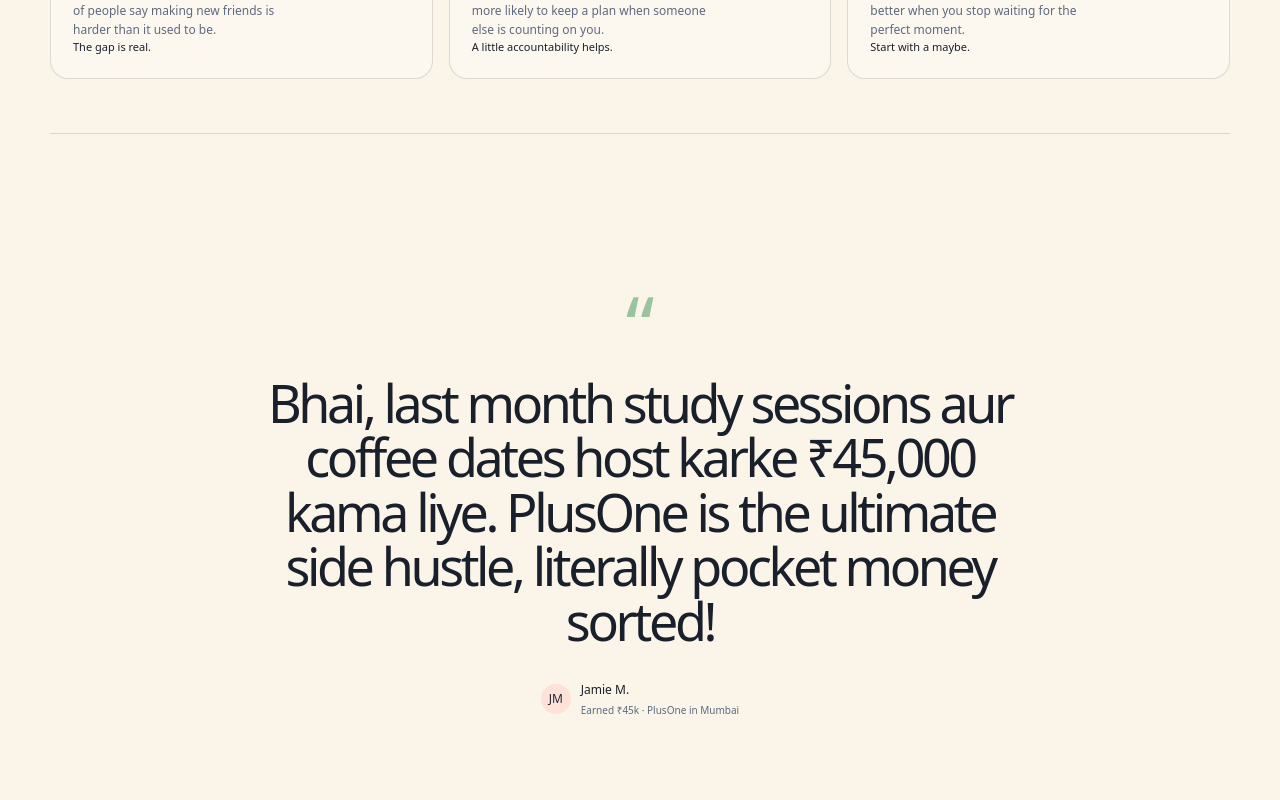
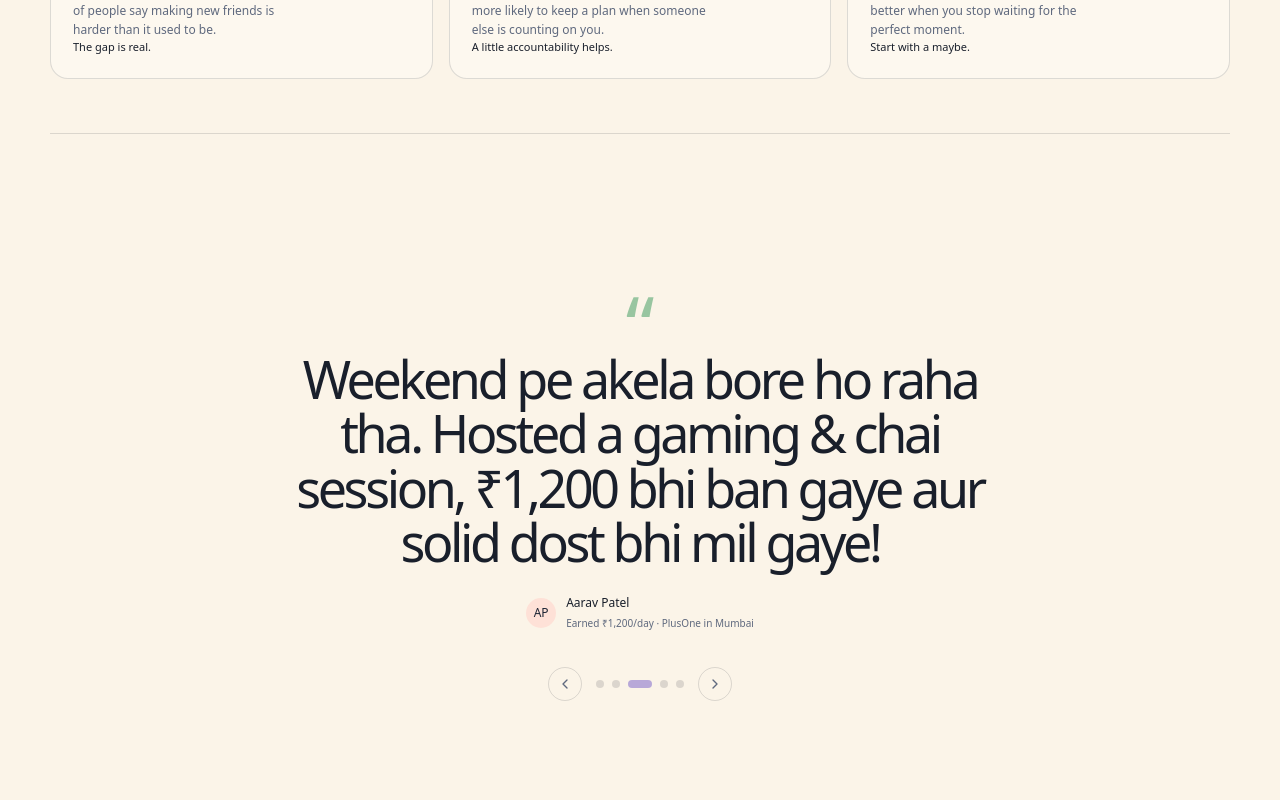
Before and after one commit to Aryan-Protein-Vala/PlusOne, a Next.js app in the folder plusone-app/: page / in a window 1280 px wide. Shown: the part 3580-4380 px from the top of the page. Built offline with nearby package versions, Linux system fonts and the light colour scheme; no server answers.

Commit message:
feat(landing): Indian reviewer names & fast auto-rotating bakchod review carousel

```diff
--- a/plusone-app/src/components/landing/PlusOneLanding.tsx
+++ b/plusone-app/src/components/landing/PlusOneLanding.tsx
@@ -10,6 +10,8 @@
   CalendarDays,
   Check,
   ChevronDown,
+  ChevronLeft,
+  ChevronRight,
   Compass,
   ExternalLink,
   Heart,
@@ -152,6 +154,146 @@
   )
 }
 
+const bakchodReviews = [
+  {
+    quote: "Bhai, last month study sessions aur street food tours host karke ₹45,000 kama liye. PlusOne is literal cheat code for pocket money, no cap!",
+    initials: "RM",
+    name: "Rohan Malhotra",
+    meta: "Earned ₹45k · PlusOne in Delhi NCR",
+  },
+  {
+    quote: "Group chat waalon ne firse ghost kar diya movie ke liye. Posted on PlusOne, 10 mins me chilling buddy mil gayi! Best app ever BC 🔥",
+    initials: "AV",
+    name: "Ananya Verma",
+    meta: "Found PlusOne in 10 mins · Bangalore",
+  },
+  {
+    quote: "Weekend pe akela bore ho raha tha. Hosted a gaming & chai session, ₹1,200 bhi ban gaye aur solid dost bhi mil gaye!",
+    initials: "AP",
+    name: "Aarav Patel",
+    meta: "Earned ₹1,200/day · PlusOne in Mumbai",
+  },
+  {
+    quote: "Concert jaana tha but single ticket pe weird lagta. Found a companion on PlusOne within 1 hour. Vibe matching top tier thi 💯",
+    initials: "PS",
+    name: "Priya Sharma",
+    meta: "Went to Concert · Pune",
+  },
+  {
+    quote: "Coding grindset chal raha tha, needed a study partner. PlusOne pe mast companion mila, plus pocket money sorted!",
+    initials: "VK",
+    name: "Vikram Kapoor",
+    meta: "Earned ₹28k/month · Hyderabad",
+  },
+]
+
+function ReviewCarousel() {
+  const [index, setIndex] = useState(0)
+
+  useEffect(() => {
+    const timer = setInterval(() => {
+      setIndex((prev) => (prev + 1) % bakchodReviews.length)
+    }, 2500) // Fast state rotation (2.5s)
+    return () => clearInterval(timer)
+  }, [])
+
+  const current = bakchodReviews[index]
+
+  return (
+    <section className="section-wrap quote-section" style={{ minHeight: 360, display: 'flex', flexDirection: 'column', alignItems: 'center', justifyContent: 'center' }}>
+      <Reveal>
+        <div className="quote-mark" style={{ marginBottom: 8 }}>&ldquo;</div>
+
+        <div style={{ position: 'relative', minHeight: 180, display: 'flex', flexDirection: 'column', alignItems: 'center', justifyContent: 'center', width: '100%', maxWidth: 840 }}>
+          <AnimatePresence mode="wait">
+            <motion.div
+              key={index}
+              initial={{ opacity: 0, y: 12, scale: 0.98 }}
+              animate={{ opacity: 1, y: 0, scale: 1 }}
+              exit={{ opacity: 0, y: -12, scale: 0.98 }}
+              transition={{ duration: 0.22, ease: 'easeOut' }}
+              style={{ display: 'flex', flexDirection: 'column', alignItems: 'center', textAlign: 'center' }}
+            >
+              <blockquote style={{ margin: '0 auto 24px', minHeight: 90, display: 'flex', alignItems: 'center', justifyContent: 'center' }}>
+                {current.quote}
+              </blockquote>
+              <div className="quote-credit">
+                <span className="credit-avatar">{current.initials}</span>
+                <span>
+                  {current.name} <small>{current.meta}</small>
+                </span>
+              </div>
+            </motion.div>
+          </AnimatePresence>
+        </div>
+
+        {/* Fast switching carousel controls */}
+        <div style={{ display: 'flex', alignItems: 'center', justifyContent: 'center', gap: 14, marginTop: 36 }}>
+          <button
+            type="button"
+            onClick={() => setIndex((prev) => (prev - 1 + bakchodReviews.length) % bakchodReviews.length)}
+            aria-label="Previous review"
+            style={{
+              background: 'transparent',
+              border: '1px solid var(--border)',
+              borderRadius: '50%',
+              width: 34,
+              height: 34,
+              display: 'grid',
+              placeItems: 'center',
+              color: 'var(--muted-foreground)',
+              cursor: 'pointer',
+              transition: 'all 0.15s ease',
+            }}
+          >
+            <ChevronLeft size={16} />
+          </button>
+
+          <div style={{ display: 'flex', gap: 8, alignItems: 'center' }}>
+            {bakchodReviews.map((_, i) => (
+              <button
+                key={i}
+                type="button"
+                onClick={() => setIndex(i)}
+                aria-label={`Go to review ${i + 1}`}
+                style={{
+                  width: i === index ? 24 : 8,
+                  height: 8,
+                  borderRadius: 99,
+                  background: i === index ? 'var(--primary)' : 'var(--border)',
+                  border: 0,
+                  cursor: 'pointer',
+                  transition: 'all 0.25s cubic-bezier(0.22, 1, 0.36, 1)',
+                }}
+              />
+            ))}
+          </div>
+
+          <button
+            type="button"
+            onClick={() => setIndex((prev) => (prev + 1) % bakchodReviews.length)}
+            aria-label="Next review"
+            style={{
+              background: 'transparent',
+              border: '1px solid var(--border)',
+              borderRadius: '50%',
+              width: 34,
+              height: 34,
+              display: 'grid',
+              placeItems: 'center',
+              color: 'var(--muted-foreground)',
+              cursor: 'pointer',
+              transition: 'all 0.15s ease',
+            }}
+          >
+            <ChevronRight size={16} />
+          </button>
+        </div>
+      </Reveal>
+    </section>
+  )
+}
+
 export default function PlusOneLanding({ isLoggedIn = false }: { isLoggedIn?: boolean }) {
   const [notice, setNotice] = useState('')
   const { scrollY } = useScroll()
@@ -191,7 +333,7 @@
 
       <section className="section-wrap stats-section" aria-label="Why PlusOne works"><Reveal><article className="stat"><div className="stat-topline"><span className="stat-index">01</span><span className="stat-dot" /></div><strong>48%</strong><p>of people say making new friends is harder than it used to be.</p><span className="stat-note">The gap is real.</span></article></Reveal><Reveal delay={0.12}><article className="stat"><div className="stat-topline"><span className="stat-index">02</span><span className="stat-dot" /></div><strong>3×</strong><p>more likely to keep a plan when someone else is counting on you.</p><span className="stat-note">A little accountability helps.</span></article></Reveal><Reveal delay={0.24}><article className="stat"><div className="stat-topline"><span className="stat-index">03</span><span className="stat-dot" /></div><strong>100%</strong><p>better when you stop waiting for the perfect moment.</p><span className="stat-note">Start with a maybe.</span></article></Reveal></section>
 
-      <section className="section-wrap quote-section"><Reveal><div className="quote-mark">&ldquo;</div><blockquote>Bhai, last month study sessions aur coffee dates host karke ₹45,000 kama liye. PlusOne is the ultimate side hustle, literally pocket money sorted!</blockquote><div className="quote-credit"><span className="credit-avatar">JM</span><span>Jamie M. <small>Earned ₹45k · PlusOne in Mumbai</small></span></div></Reveal></section>
+      <ReviewCarousel />
 
       <section id="cta" className="section-wrap cta-section"><div className="cta-orbit" /><Reveal><div className="status-pill"><span className="status-dot" /> Coming soon to your city</div><h2>Stop being lonely.<br /><em>Secure your spot.</em></h2><p>Get early access to verified companions and hefty hosting side-hustles in your city.</p>
         {isLoggedIn ? (
```
